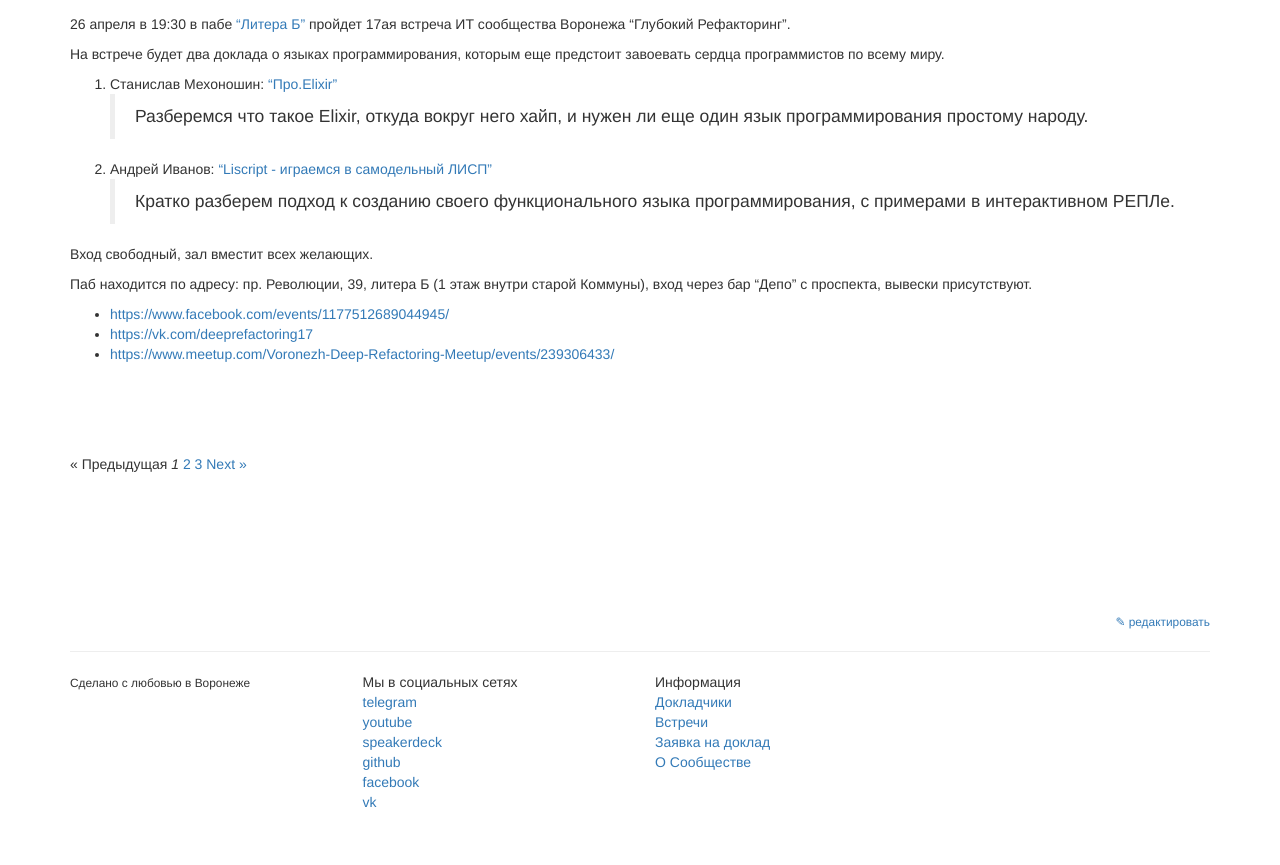
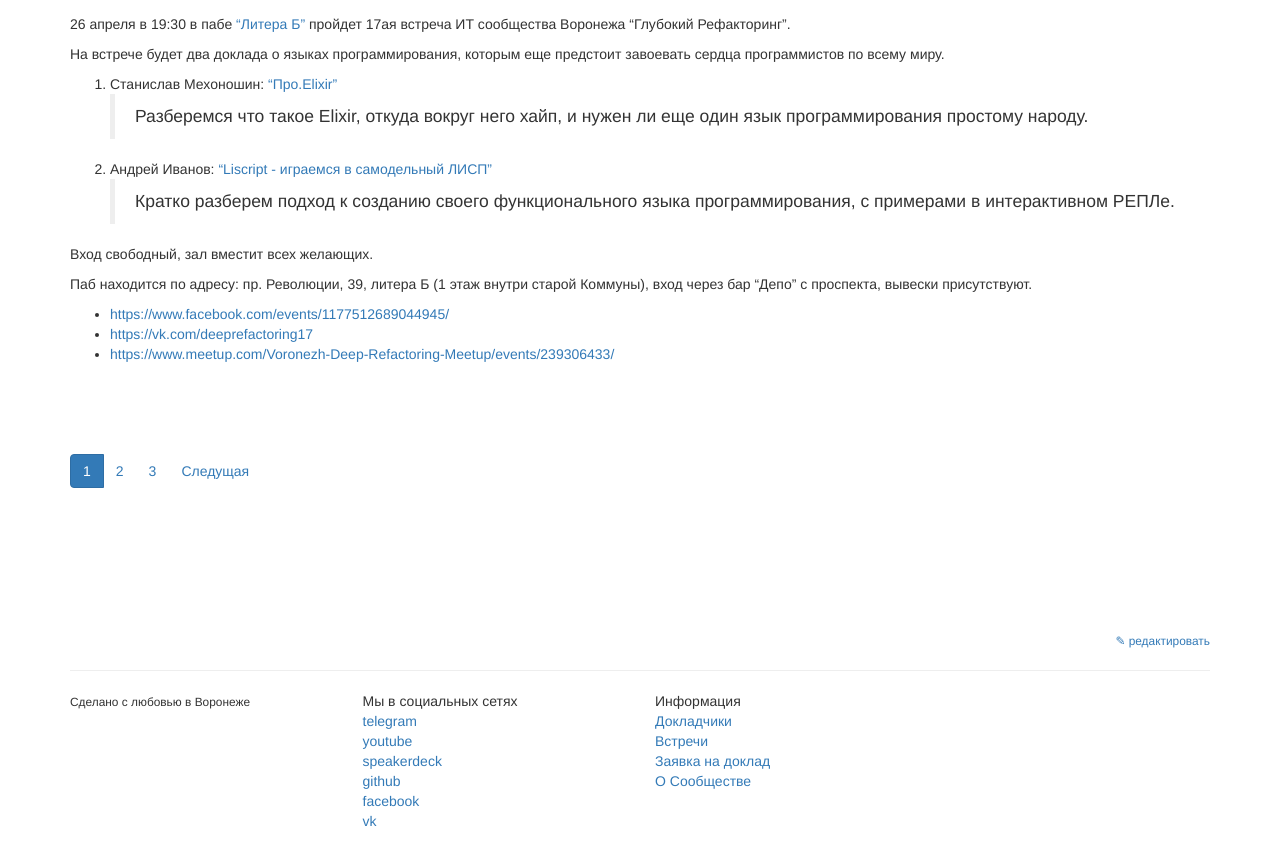
Before and after one commit to deeprefactoring/deeprefactoring.github.io, a Jekyll site: the page built from index.html, in a window 1280 px wide and 900 px high, scrolled down 2585 px. Shown: the top 865 px of the window. Built offline with Jekyll 4.4.1, drawn with Linux system fonts in a browser that asks for light colours; nearby versions of some CDN libraries; the list of posts is cut into pages by our own code.

Commit message:
fix pagination styles

```diff
--- a/_config.yml
+++ b/_config.yml
@@ -13,6 +13,7 @@ exclude:
   - Gemfile.lock
   - vendor
 paginate: 10
+paginate_path: "/posts/page:num/"
 host: 0.0.0.0
 port: 4000
 
--- a/index.html
+++ b/index.html
@@ -22,26 +22,26 @@ title: Глубокий Рефакторинг
 
 {% if paginator.total_pages > 1 %}
 <div class="pagination">
+    <div class="btn-toolbar" role="toolbar" aria-label="Toolbar with button groups">
+        <div class="btn-group mr-2" role="group" aria-label="First group">
             {% if paginator.previous_page %}
-    <a href="{{ paginator.previous_page_path | prepend: site.baseurl | replace: '//', '/' }}">&laquo; Prev</a>
-    {% else %}
-    <span>&laquo; Предыдущая</span>
+            <a href="{{ paginator.previous_page_path | prepend: site.baseurl | replace: '//', '/' }}" class="btn btn-link">Предыдущая</a>
             {% endif %}
 
             {% for page in (1..paginator.total_pages) %}
             {% if page == paginator.page %}
-    <em>{{ page }}</em>
+            <button type="button" class="btn btn-primary">{{ page }}</button>
             {% elsif page == 1 %}
-    <a href="{{ paginator.previous_page_path | prepend: site.baseurl | replace: '//', '/' }}">{{ page }}</a>
+            <a href="{{ paginator.previous_page_path | prepend: site.baseurl | replace: '//', '/' }}" class="btn btn-link">{{ page }}</a>
             {% else %}
-    <a href="{{ site.paginate_path | prepend: site.baseurl | replace: '//', '/' | replace: ':num', page }}">{{ page }}</a>
+            <a href="{{ site.paginate_path | prepend: site.baseurl | replace: '//', '/' | replace: ':num', page }}" class="btn btn-link">{{ page }}</a>
             {% endif %}
             {% endfor %}
 
             {% if paginator.next_page %}
-    <a href="{{ paginator.next_page_path | prepend: site.baseurl | replace: '//', '/' }}">Next &raquo;</a>
-    {% else %}
-    <span>Следущая &raquo;</span>
+            <a href="{{ paginator.next_page_path | prepend: site.baseurl | replace: '//', '/' }}" class="btn btn-link">Следущая</a>
             {% endif %}
         </div>
+    </div>
+</div>
 {% endif %}
```
Also changed, not shown: _posts/2015-12-29-meetup-01.md (line endings or trailing spaces). Lines whose indentation alone changed are shown as unchanged.
